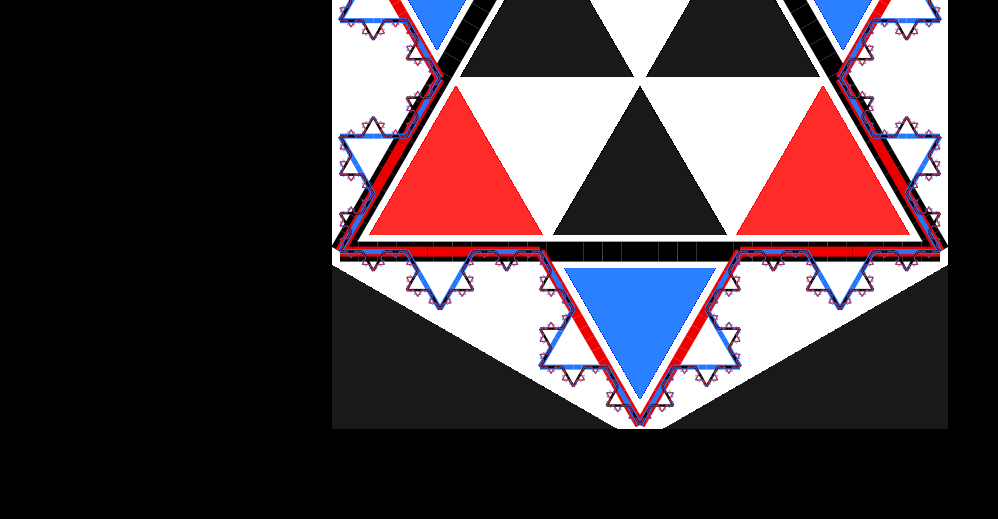
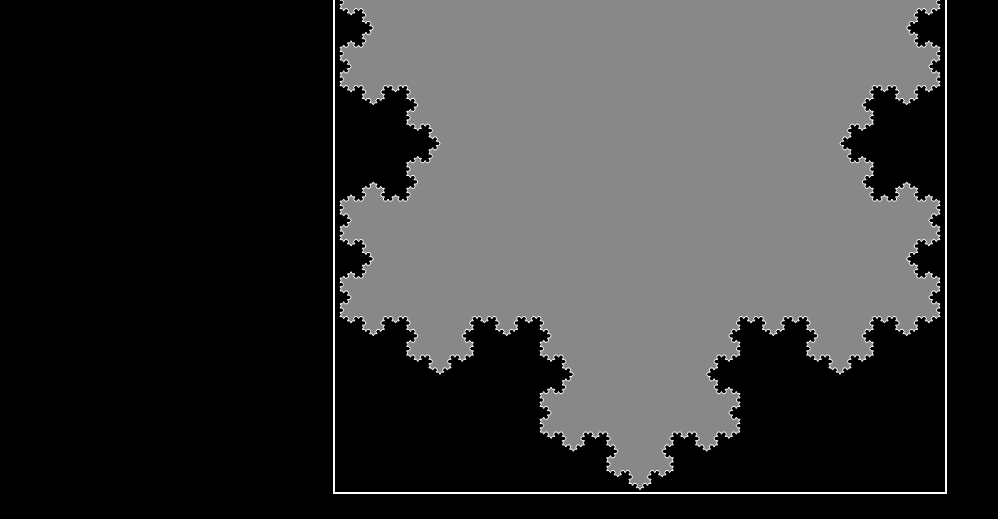
Before and after one commit to JDGMiles/Fractals-and-the-Coastline-Paradox, a plain HTML site: page index.html in a window 1280 px wide. Shown: the part 281-800 px from the top of the page, without its empty margins (0-998 px from the left). Drawn offline with Linux system fonts and the light colour scheme; a web font is replaced by a local one.

Commit message:
Progress

```diff
--- a/index.html
+++ b/index.html
@@ -1,4 +1,4 @@
-<!DOCTYPE html><html><head><title>The Koch Snowflake as an Iterating Path</title>
+<!DOCTYPE html><html><head><title>Fractals and the Coastline Paradox</title>
 
 <link rel="stylesheet" type="text/css" href="style.css">
 <link rel="shortcut icon" href="favicon.ico">
@@ -13,183 +13,80 @@
 			<td>
 				<a href="#popup1"><img title="Information" src="../jdgmiles.github.io/questionmark.png" style="width:60px; height:60px"></a><br>
 				<a href="https://twitter.com/jimdgmiles" target=blank_><img title="James Miles on Twitter" src="../jdgmiles.github.io/twitter.png" style="width:60px; height:60px"></a><br>
-				<a href="http://jdgmiles.github.io/" target="_blank"><img title="Projects Page" src="../jdgmiles.github.io/jdgm.png" style="width:60px; height:60px"></a><br>
-				<a href="index.html"><img title="Restart" src="../jdgmiles.github.io/R-White.png" style="width:60px; height:60px"></a></a>
+				<a href="http://jdgmiles.github.io/" target="_blank"><img title="Projects Page" src="../jdgmiles.github.io/jdgm.png" style="width:60px; height:60px"></a>
 			</td>
 		</table>
 
 		<div id="popup1" class="overlay">
 			<div class="popup">
-				<div style="font-family:Georgia; color:white; text-align:center; font-size:45px; text-decoration:underline;">Koch Snowflake Animation</div>
+				<div style="font-family:Georgia; color:white; text-align:center; font-size:45px; text-decoration:underline;">Fractals and the Coastline Paradox</div>
 	      <a class="close" href="#">&times;</a>
-				<span style="font-family:Georgia; font-size:30px; color:white; text-align:justify;"><br>A simple animation approximating the Koch Snowflake as an iterating path, made as a warm up for further fractal work.<br><br>Once I had the pathing maths down I played around with the colours and filled triangles to give it a sort of Grixis spellcast effect.<br><br>Followed up <a href="https://jdgmiles.github.io/Koch-s-Inverse-Snowflake/" target="_blank">here</a>.<br></span><br><br>
+				<span style="font-family:Georgia; font-size:30px; color:white; text-align:justify;"><br>A short, interactive article about fractals, the coastline paradox, and the Koch Snowflake.<br>
 			</div>
 		</div>
 
-		<canvas id="canvas" style="padding:0px 80px 0px 80px;"></canvas>
-		<a id="bongo"></a>
+		<div style="width:800px">
+
+			<a class="maintitle">Fractals and the Coastline Paradox</a><br><br>
+			<canvas id="canvas" style="padding:0px 80px 0px 80px;"></canvas>
+
+		</div>
+
   </center>
 </body>
 </html>
 
 <script type="text/javascript">
 
-var field={width:616, height:702};
+var field={width:614, height:702};
 var fieldcolor="white";
-var canvas=document.getElementById("canvas"), ctx = canvas.getContext("2d");
-var currentx=308;
+var canvas=document.getElementById("canvas"), ctx=canvas.getContext("2d");
+var currentx=field.width/2;
 var currenty=5;
 var scale=600;
-var steps=Math.pow(2,5);
-var frame=0;
-var fps=1000;
 var instruction=0;
 var commands;
 var iteration=1;
 var iterationstage=0;
 var iterationstages=3;
-var colours=["black", "#EE0000", "#2277FF"];
-var colour=0;
-var thickness=20;
+var thickness=1;
 var code=[];
-generatecode(6);
-generatecommands(code[6]);
+var desirediterations=6;
+generatecode(desirediterations);
+generatecommands(code[desirediterations]);
 
 canvas.width = field.width;
 canvas.height = field.height;
 
-ctx.fillStyle=fieldcolor;
-ctx.fillRect(0,0,field.width,field.height);
+function draw(){
 
-function draw(){
-	if(iterationstage==iterationstages){iterationstages=iterationstages*4; iterationstage=0; steps=steps*0.5; if(steps<2){steps=2;} scale=scale/3; colour++; colour=colour%3; thickness=thickness*0.5;}
-
-	if(steps<15){
-		ctx.beginPath();
-		ctx.moveTo(401,200);
-		ctx.lineTo(314,350);
-		ctx.lineTo(488,350);
-		ctx.fillStyle = "rgba(0, 0, 0, 0.02)";
+	if(iterationstage==iterationstages){
+		ctx.lineWidth=thickness;
+		ctx.fillStyle="#888888";
+		ctx.strokeStyle="#FFFFFF";
 		ctx.closePath();
-	  ctx.fill();
-		ctx.beginPath();
-		ctx.moveTo(215,200);
-		ctx.lineTo(302,350);
-		ctx.lineTo(128,350);
-		ctx.fillStyle = "rgba(0, 0, 0, 0.02)";
-		ctx.closePath();
-	  ctx.fill();
-		ctx.beginPath();
-		ctx.moveTo(308,359);
-		ctx.lineTo(395,508);
-		ctx.lineTo(221,508);
-		ctx.fillStyle = "rgba(0, 0, 0, 0.02)";
-		ctx.closePath();
-	  ctx.fill();
-		ctx.moveTo(currentx,currenty);
+		ctx.fill();
+		ctx.stroke();
+		iterationstages=iterationstages*4;
+		iterationstage=0;
+		scale=scale/3;
 	}
 
-	if(thickness<1){
-		ctx.beginPath();
-		ctx.moveTo(285,0);
-		ctx.lineTo(0,0);
-		ctx.lineTo(0,164);
-		ctx.fillStyle = "rgba(0, 0, 0, 0.02)";
-		ctx.closePath();
-	  ctx.fill();
-		ctx.beginPath();
-		ctx.moveTo(616-285,702);
-		ctx.lineTo(616,702);
-		ctx.lineTo(616,702-164);
-		ctx.fillStyle = "rgba(0, 0, 0, 0.02)";
-		ctx.closePath();
-		ctx.fill();
-		ctx.beginPath();
-		ctx.moveTo(0,702);
-		ctx.lineTo(285,702);
-		ctx.lineTo(0,702-164);
-		ctx.fillStyle = "rgba(0, 0, 0, 0.02)";
-		ctx.closePath();
-		ctx.fill();
-		ctx.beginPath();
-		ctx.moveTo(616-285,0);
-		ctx.lineTo(616,0);
-		ctx.lineTo(616,164);
-		ctx.fillStyle = "rgba(0, 0, 0, 0.02)";
-		ctx.closePath();
-	  ctx.fill();
-		ctx.moveTo(currentx,currenty);
+	if(instruction<commands.length){
+		if(iterationstage==0){ctx.fillStyle="black"; ctx.fillRect(0,0,field.width,field.height); ctx.lineWidth=4; ctx.strokeStyle="#FFFFFF"; ctx.strokeRect(0,0,field.width,field.height); ctx.beginPath();}
+		iterationstage++; piece(commands[instruction]);
 	}
-
-	if(steps<4){
-		ctx.beginPath();
-		ctx.moveTo(491,358);
-		ctx.lineTo(404,508);
-		ctx.lineTo(578,508);
-		ctx.fillStyle = "rgba(220, 0, 0, 0.01)";
-		ctx.closePath();
-	  ctx.fill();
-		ctx.beginPath();
-		ctx.moveTo(124,358);
-		ctx.lineTo(211,508);
-		ctx.lineTo(37,508);
-		ctx.fillStyle = "rgba(220, 0, 0, 0.01)";
-		ctx.closePath();
-	  ctx.fill();
-		ctx.beginPath();
-		ctx.moveTo(308,37);
-		ctx.lineTo(395,190);
-		ctx.lineTo(221,190);
-		ctx.fillStyle = "rgba(220, 0, 0, 0.01)";
-		ctx.closePath();
-	  ctx.fill();
-		ctx.moveTo(currentx,currenty);
-	}
-
-	if(steps<8){
-		ctx.beginPath();
-		ctx.moveTo(308,673);
-		ctx.lineTo(384,541);
-		ctx.lineTo(232,541);
-		ctx.fillStyle = "rgba(0, 100, 230, 0.01)";
-		ctx.closePath();
-	  ctx.fill();
-		ctx.beginPath();
-		ctx.moveTo(105,324);
-		ctx.lineTo(181,190);
-		ctx.lineTo(29,190);
-		ctx.fillStyle = "rgba(0, 100, 230, 0.01)";
-		ctx.closePath();
-	  ctx.fill();
-		ctx.beginPath();
-		ctx.moveTo(511,324);
-		ctx.lineTo(435,190);
-		ctx.lineTo(587,190);
-		ctx.fillStyle = "rgba(0, 100, 230, 0.01)";
-		ctx.closePath();
-	  ctx.fill();
-		ctx.moveTo(currentx,currenty);
-	}
-
-	if(instruction<commands.length){iterationstage++; piece(commands[instruction]);}
 }
 
-function piece(n){
-	ctx.beginPath();
-	ctx.moveTo(currentx,currenty);
-	if(n==1){currentx=currentx-(1/steps)*scale;}
-	if(n==2){currentx=currentx-(1/steps)*Math.cos(Math.PI/3)*scale; currenty=currenty+(1/steps)*Math.sin(Math.PI/3)*scale;}
-	if(n==3){currentx=currentx+(1/steps)*Math.cos(Math.PI/3)*scale; currenty=currenty+(1/steps)*Math.sin(Math.PI/3)*scale;}
-	if(n==4){currentx=currentx+(1/steps)*scale;}
-	if(n==5){currentx=currentx+(1/steps)*Math.cos(Math.PI/3)*scale; currenty=currenty-(1/steps)*Math.sin(Math.PI/3)*scale;}
-	if(n==6){currentx=currentx-(1/steps)*Math.cos(Math.PI/3)*scale; currenty=currenty-(1/steps)*Math.sin(Math.PI/3)*scale;}
+ function piece(n){
+	if(n==1){currentx=currentx-scale;}
+	if(n==2){currentx=currentx-Math.cos(Math.PI/3)*scale; currenty=currenty+Math.sin(Math.PI/3)*scale;}
+	if(n==3){currentx=currentx+Math.cos(Math.PI/3)*scale; currenty=currenty+Math.sin(Math.PI/3)*scale;}
+	if(n==4){currentx=currentx+scale;}
+	if(n==5){currentx=currentx+Math.cos(Math.PI/3)*scale; currenty=currenty-Math.sin(Math.PI/3)*scale;}
+	if(n==6){currentx=currentx-Math.cos(Math.PI/3)*scale; currenty=currenty-Math.sin(Math.PI/3)*scale;}
 	ctx.lineTo(currentx,currenty);
-	ctx.lineWidth=thickness;
-	ctx.strokeStyle=colours[colour];
-	ctx.stroke();
-	frame++;
-	if(frame<steps){setTimeout(piece, 1000/fps, n);}
-	if(frame==steps){instruction++; frame=0; draw();}
+	instruction++; draw();
 }
 
 function LorR(d, ls){ // I did this a clever way at first, but there was a really annoying bug that I just COULDN'T see the reason for so went with a dumb lookup table in the end
--- a/style.css
+++ b/style.css
@@ -1,10 +1,12 @@
 @font-face {font-family: Liberation Serif; src: url(http://jdgmiles.github.io/LiberationSerif.woff);}
 
-body {color: white; background-color:#000000;}
+body {font-family: Liberation Serif; color: white; background-color:#000000;}
 
 a:link {color: red; text-decoration: none;}
 a:link:hover {text-decoration:underline}
 a:visited {color:#DD0000;}
+
+.maintitle {font-size:40px; text-decoration:underline;}
 
 .overlay {
   position: fixed;
```
Also changed, not shown: 1 other file.
